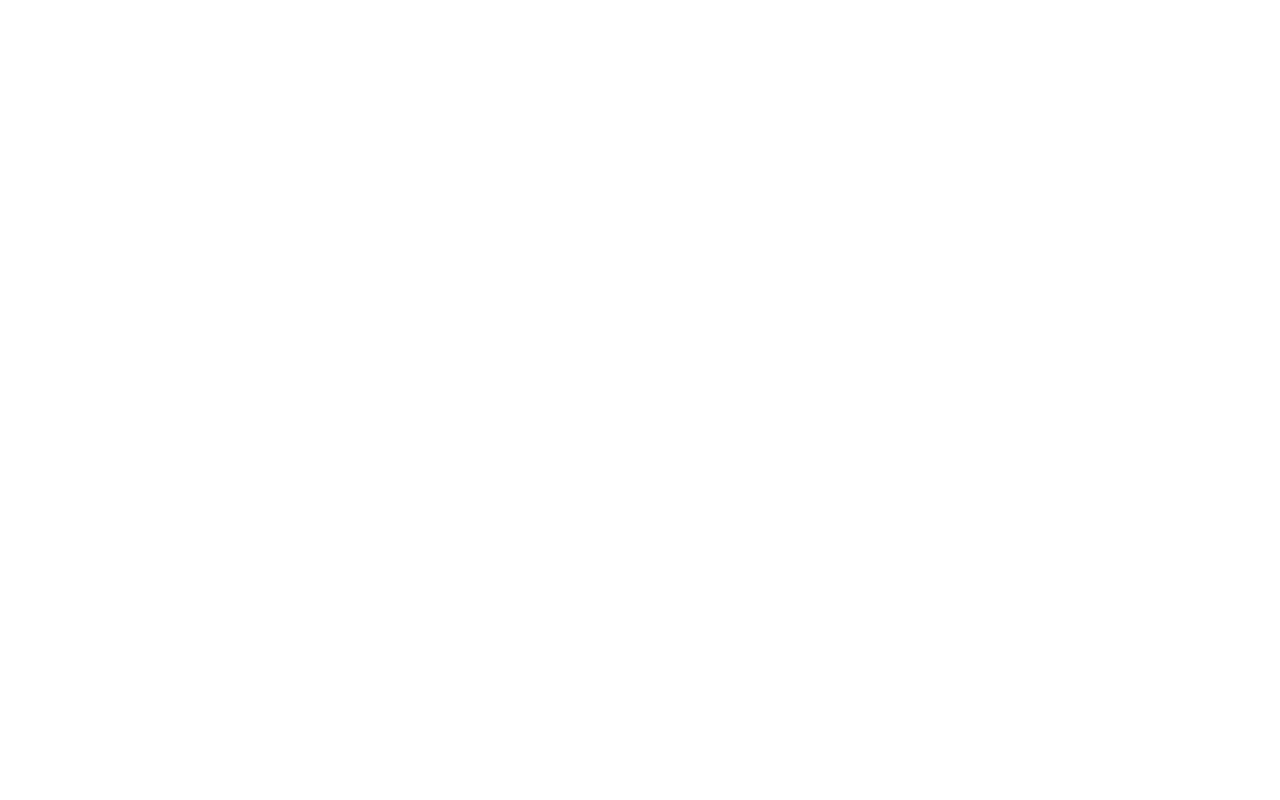
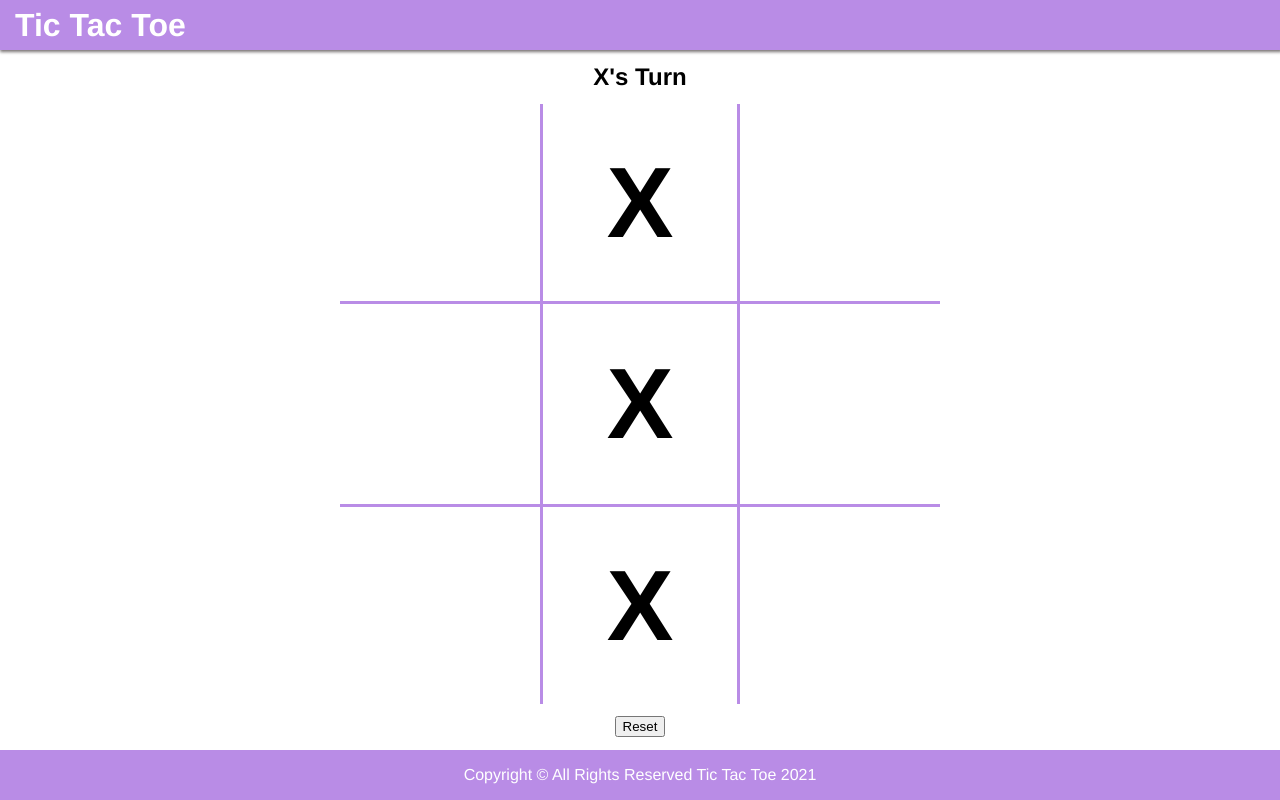
Before and after one commit to ssh930526/TTT, a plain HTML site: page index.html in a window 1280 px wide. Drawn offline with nearby package versions, Linux system fonts and the light colour scheme.

Commit message:
wip: makes static representation

```diff
--- a/css/style.css
+++ b/css/style.css
@@ -0,0 +1,58 @@
+* {
+    box-sizing: border-box;
+    margin: 0;
+}
+
+body {
+    display: flex;
+    flex-direction: column;
+    min-height: 100vh;
+    font-family: Helvetica;
+}
+
+header, footer {
+    display: flex;
+    align-items: center;
+    height: 50px;
+    color: #fff;
+    background-color: rgb(185, 140, 230);
+}
+
+header {
+    padding-left: 15px;
+    box-shadow: 1px 1px 3px 1px #797474;
+}
+
+footer{
+    justify-content: center;
+}
+
+main {
+    flex-grow: 1;
+    display: flex;
+    flex-direction: column;
+    justify-content: space-evenly;
+    align-items: center;
+}
+
+.top {border-top: 3px solid  rgb(185, 140, 230);}
+.right{border-right: 3px solid  rgb(185, 140, 230);}
+.bottom {border-bottom: 3px solid  rgb(185, 140, 230);}
+.left{border-left: 3px solid  rgb(185, 140, 230);}
+
+.square {
+    display: flex;
+    justify-content: center;
+    align-items: center;
+    font-weight: 700;
+    font-size: 100px;
+    height: 200px;
+    width: 200px;
+
+}
+
+#gameboard {
+    display: flex;
+    flex-wrap: wrap;
+    width: 600px;
+}
--- a/index.html
+++ b/index.html
@@ -4,13 +4,37 @@
     <meta charset="UTF-8">
     <meta name="viewport" content="width=device-width, initial-scale=1.0">
     <meta http-equiv="X-UA-Compatible" content="ie=edge">
+    <link rel="stylesheet" href="./css/style.css">
     <script
     src="https://code.jquery.com/jquery-3.5.1.min.js"
     integrity="sha256-9/aliU8dGd2tb6OSsuzixeV4y/faTqgFtohetphbbj0="
     crossorigin="anonymous"></script>
     <script defer src="./js/script.js"></script>
+
     <title>Tic Tac Toe </title>
 </head>
 <body>
+    <header>
+        <h1>Tic Tac Toe</h1>
+    </header>
+    <main>
+        <h2>X's Turn</h2>
+        <section id="gameboard">
+            <div class="square bottom"></div>
+            <div class="square bottom left right">X</div>
+            <div class="square bottom"></div>
+            <div class="square"></div>
+            <div class="square left right">X</div>
+            <div class="square"></div>
+            <div class="square top"></div>
+            <div class="square top left right">X</div>
+            <div class="square top"></div>
+        </section>
+        <button>Reset</button>
+    </main>
+        <footer>
+            <p>Copyright &copy; All Rights Reserved Tic Tac Toe 2021</p>
+        </footer>
+
 </body>
 </html>
```
